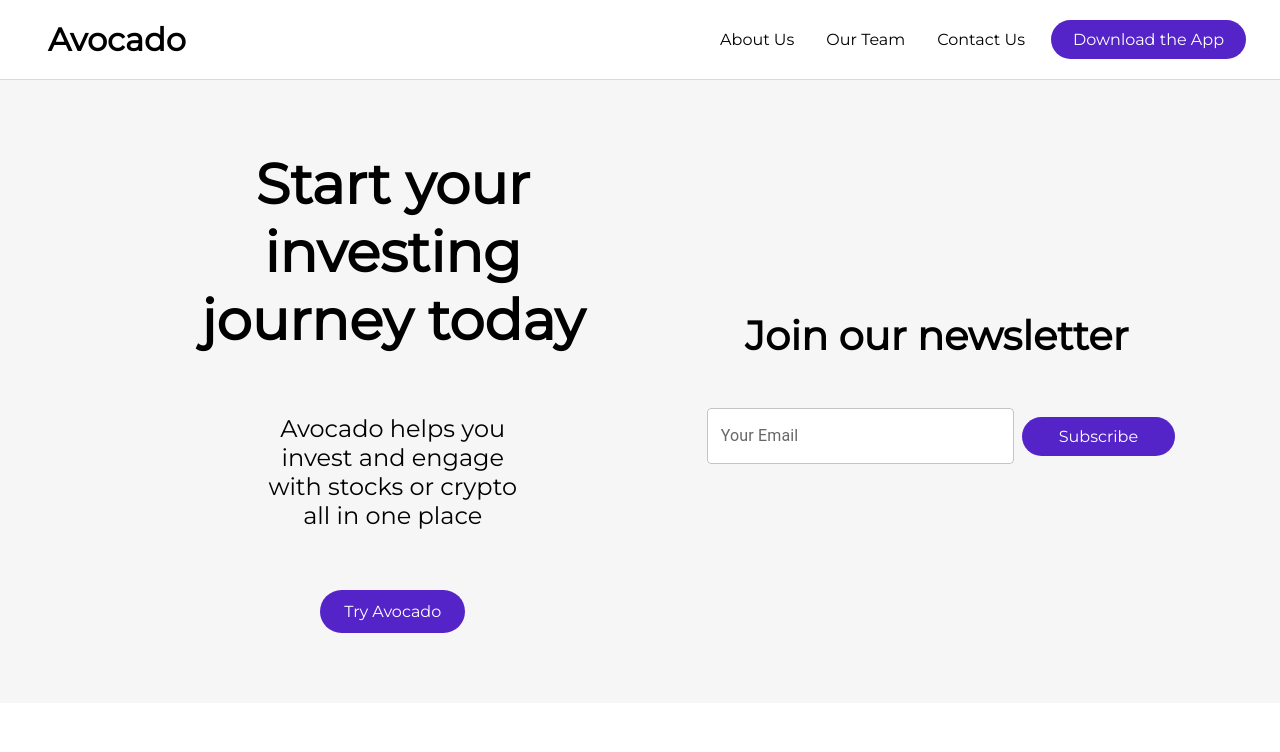
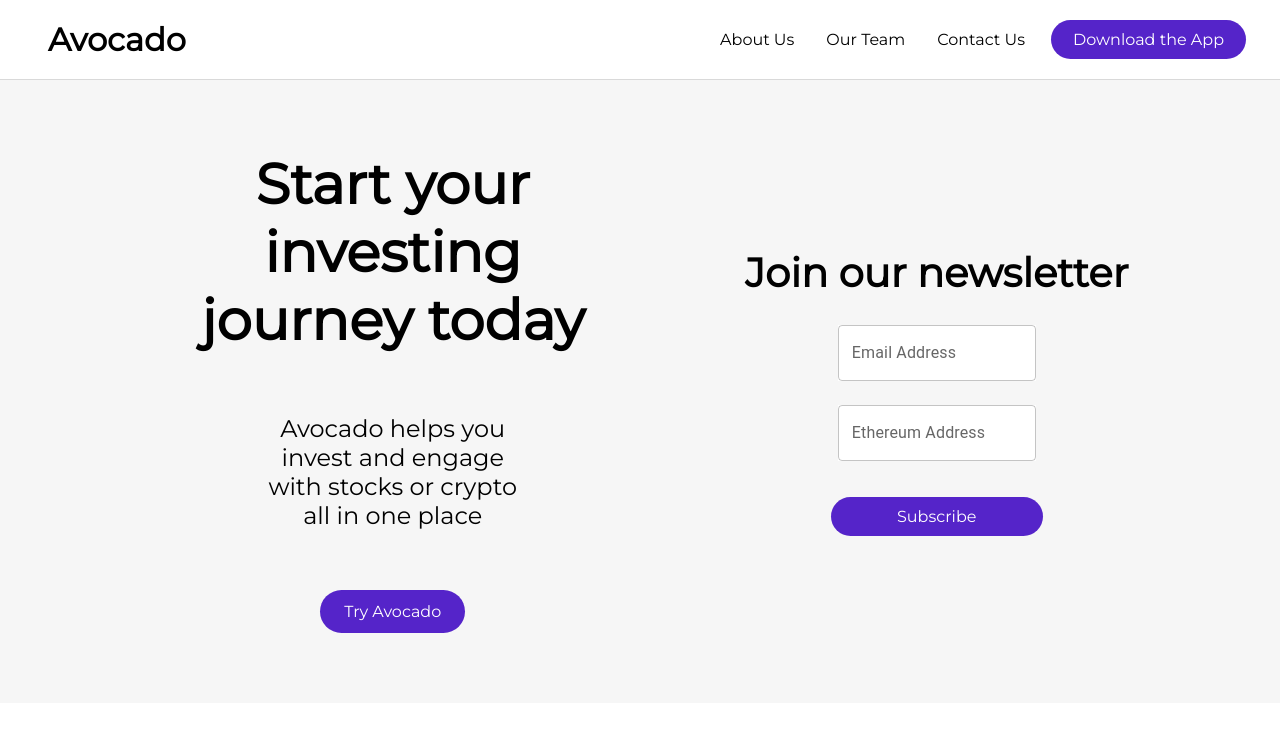
Before and after one commit to ktrudickm/avocado-landing-page, a React (Create React App) app: page / in a window 1280 px wide. Shown: the top 752 px of the page. Built offline with nearby package versions, Linux system fonts and the light colour scheme; a web font is replaced by a local one.

Commit message:
Add ethereum address input to newletter signup

```diff
--- a/src/components/Newsletter/style.css
+++ b/src/components/Newsletter/style.css
@@ -14,7 +14,7 @@
 
 .newsletter-title {
     font-size: 40px;
-    padding-bottom: 40px;
+    padding-bottom: 20px;
 }
 
 @media screen and (max-width: 960px){
--- a/src/components/SubscribeForm/SubscribeForm.jsx
+++ b/src/components/SubscribeForm/SubscribeForm.jsx
@@ -23,19 +23,23 @@ const SubscribeForm = () => {
 
 
     return (
-        <div>
+        <div className="formContainer">
             <Box
                 className="subscribe"
                 component="form"
                 sx={{
-                '& .MuiTextField-root': { m: 1, width: '100%' },
+                    display: "flex",
+                    flexDirection: "column",
+                    gap: 1,
+                    '& .MuiTextField-root': { m: 1, width: '100%' },
                 }}
                 noValidate
                 autoComplete="off"
                 ref={form}
                 onSubmit={subscribe}
             >
-                <TextField className='textField' type="email" label="Your Email" name="subscriber" />
+                <TextField className='textField' type="email" label="Email Address" name="subscriber" />
+                <TextField className='textField' type="text" label="Ethereum Address" name="ethereumAddress" />
                 <button className="subscribeBtn" value="send">Subscribe</button>
             </Box>
         </div>
--- a/src/components/SubscribeForm/style.css
+++ b/src/components/SubscribeForm/style.css
@@ -20,6 +20,7 @@
     text-align: center;
     height: 100%;
     padding: 10px 22px;
+    margin-top: 20px;
 }
 
 .subscribeBtn:hover {
@@ -28,7 +29,14 @@
     color: #ffffff;
 }
 
+.formContainer {
+    width: 40%;
+}
+
 @media screen and (max-width: 960px){
+    .formContainer {
+        width: 100%;
+    }
 
     .subscribe {
         flex-direction: column;
```
